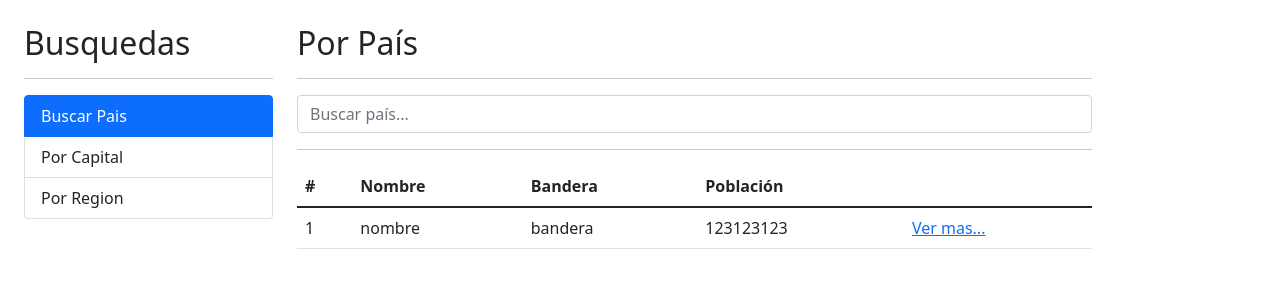
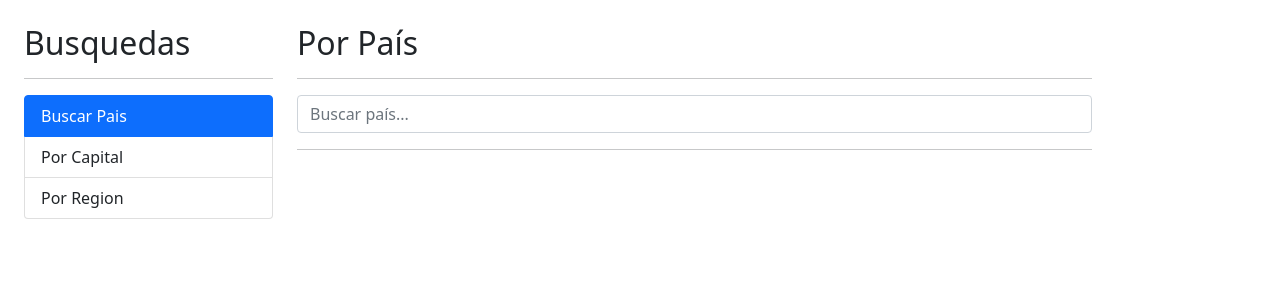
Before and after one commit to santtiago49/03-angular-paisesApp, an Angular app: page / in a window 1280 px wide. Shown: the top 300 px of the page. Built offline with nearby package versions, Linux system fonts and the light colour scheme.

Commit message:
llenar la tabla de países

```diff
--- a/src/app/pais/pages/por-pais/por-pais.component.html
+++ b/src/app/pais/pages/por-pais/por-pais.component.html
@@ -20,25 +20,25 @@
     No se encontro nada con el termino {{ termino }}
 </div>
 
-<div *ngIf="!hayError"
+<div *ngIf="paises.length > 0"
     class="row">
     <div class="col">
         <table class="table table-hover">
             <thead>
                 <tr>
                     <th> # </th>
+                    <th> Bandera </th>
                     <th> Nombre </th>
-                    <th> Bandera </th>
                     <th> Población </th>
                     <th></th>
                 </tr>
             </thead>
             <tbody>
-                <tr>
-                    <td> 1 </td>
-                    <td> nombre </td>
-                    <td> bandera </td>
-                    <td> 123123123 </td>
+                <tr *ngFor="let pais of paises; let i = index">
+                    <td> {{ i + 1 }} </td>
+                    <td> <img class="small-flag" [src]="pais.flags.svg"> </td>
+                    <td> {{ pais.name.common }} </td>
+                    <td> {{ pais.population | number }}  </td>
                     <td><a href="#">Ver mas...</a></td>
                 </tr>
             </tbody>
--- a/src/app/pais/pages/por-pais/por-pais.component.ts
+++ b/src/app/pais/pages/por-pais/por-pais.component.ts
@@ -1,4 +1,5 @@
 import { Component, OnInit } from '@angular/core';
+import { Country } from '../../interface/pais.interface';
 
 import { PaisService } from '../../services/pais.service';
 
@@ -10,6 +11,7 @@ export class PorPaisComponent {
 
   termino: string = '';
   hayError: boolean = false;
+  paises: Country[] = [];
 
   constructor( private paisService: PaisService) { }
 
@@ -18,10 +20,12 @@ export class PorPaisComponent {
     this.paisService.buscarPais(this.termino)
       .subscribe({
         next: (paises) => {
+          this.paises = paises;
           console.log(paises);
         },
         error: (err) => {
           this.hayError = true;
+          this.paises = [];
           console.error(err)
         }
       })
--- a/src/app/pais/services/pais.service.ts
+++ b/src/app/pais/services/pais.service.ts
@@ -9,14 +9,11 @@ import { Country } from '../interface/pais.interface';
   providedIn: 'root'
 })
 export class PaisService {
-
   private apiUrl = 'https://restcountries.com/v3.1/'
-
 
   constructor( private http: HttpClient) { }
 
   buscarPais( termino: string ): Observable<Country[]> {
-
     const url = `${ this.apiUrl }/name/${ termino }`;
 
     return this.http.get<Country[]>(url);
--- a/src/styles.css
+++ b/src/styles.css
@@ -1 +1,4 @@
 /* You can add global styles to this file, and also import other style files */
+.small-flag {
+    width: 50px;
+}
```
Also changed, not shown: src/app/pais/interface/pais.interface.ts (+7 -3 lines).
